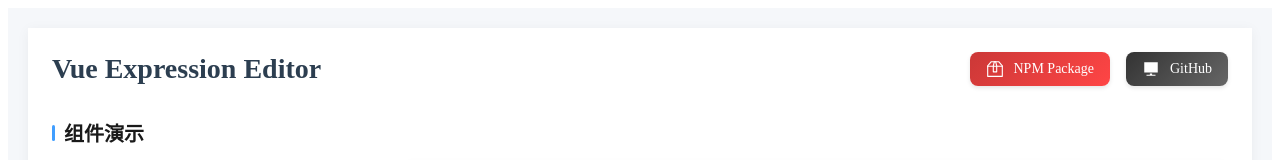
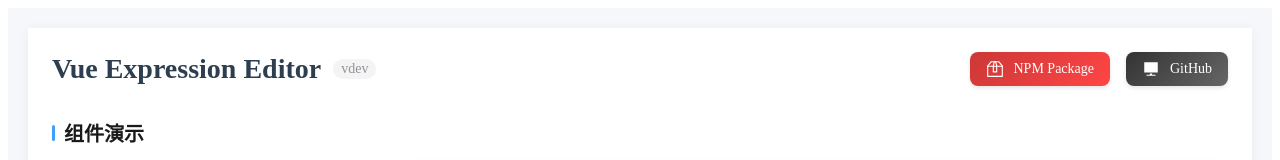
Before and after one commit to iwangbowen/vue-expression-editor, a Vue app: page / in a window 1280 px wide. Shown: the top 160 px of the page. Built offline with nearby package versions, Linux system fonts and the light colour scheme.

Commit message:
更新 App.vue 组件，修改标题区域为 flex 布局并添加版本号显示；新增 global.d.ts 文件以声明全局变量 __APP_VERSION__；更新 vite.config.ts 文件，定义全局变量以便在应用中使用版本号。

```diff
--- a/src/dev/App.vue
+++ b/src/dev/App.vue
@@ -3,7 +3,10 @@
     <div class="content-wrapper">
       <!-- 修改标题区域为 flex 布局 -->
       <div class="header">
-        <h1 class="main-title">Vue Expression Editor</h1>
+        <div class="title-container">
+          <h1 class="main-title">Vue Expression Editor</h1>
+          <span class="version-tag">v{{ version }}</span>
+        </div>
         <div class="links-container">
           <a href="https://www.npmjs.com/package/vue-expression-editor" target="_blank" class="link-item npm-link">
             <el-icon><Box /></el-icon>
@@ -120,6 +123,8 @@ import { ref, computed } from 'vue'
 import ExpressionEditor from '../components/ExpressionEditor.vue'
 import { ElMessage } from 'element-plus'
 import { Platform, Box, Delete, Plus } from '@element-plus/icons-vue'
+
+const version = (window as any).__APP_VERSION__ || 'dev'
 
 const expressionEditorRef = ref<InstanceType<typeof ExpressionEditor> | null>(null)
 const testExpression = ref('')
@@ -724,4 +729,21 @@ const cancelAddVariable = () => {
     }
   }
 }
+
+/* 修改标题容器样式 */
+.title-container {
+  display: flex;
+  align-items: center;
+  gap: 12px;
+}
+
+/* 添加版本号样式 */
+.version-tag {
+  font-size: 14px;
+  color: #909399;
+  background-color: #f4f4f5;
+  padding: 2px 8px;
+  border-radius: 12px;
+  font-weight: 500;
+}
 </style>
--- /dev/null
+++ b/src/types/global.d.ts
@@ -0,0 +1 @@
+declare const __APP_VERSION__: string;
--- a/vite.config.ts
+++ b/vite.config.ts
@@ -2,13 +2,19 @@ import { defineConfig } from 'vite'
 import vue from '@vitejs/plugin-vue'
 import dts from 'vite-plugin-dts'
 import { resolve } from 'path'
-import cssInjectedByJs from 'vite-plugin-css-injected-by-js' // 添加此行
+import cssInjectedByJs from 'vite-plugin-css-injected-by-js'
+import { loadEnv } from 'vite'
+import { version } from './package.json'
 
 export default defineConfig(({ mode }) => {
   const isDemo = mode === 'demo'
+  const env = loadEnv(mode, process.cwd(), '')
 
   return {
     base: '/vue-expression-editor/',
+    define: {
+      __APP_VERSION__: JSON.stringify(version)
+    },
     plugins: [
       vue(),
       !isDemo && cssInjectedByJs(), // 自动注入 CSS 组件样式
```
